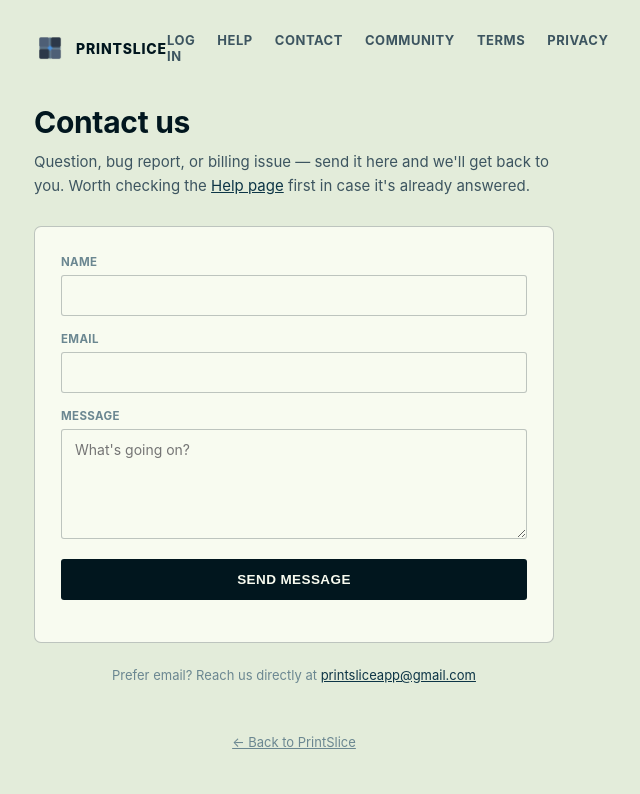
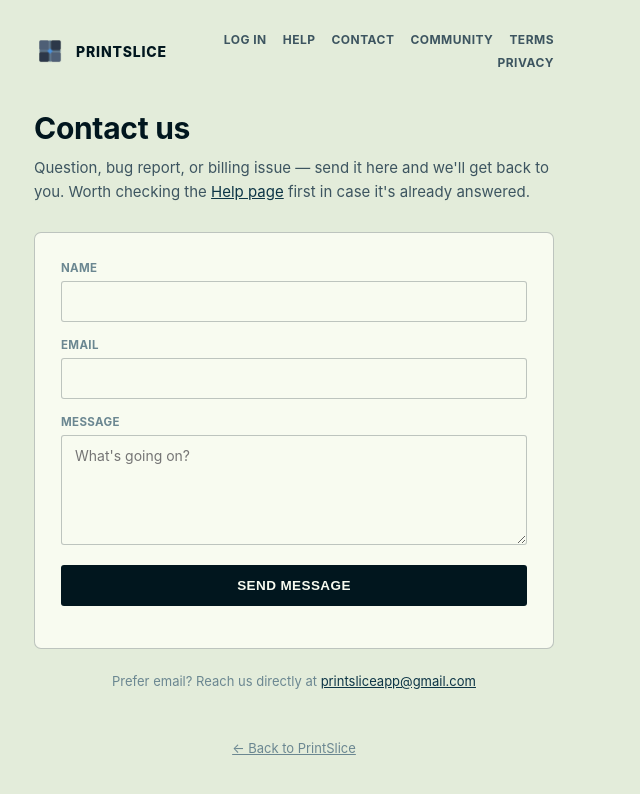
Before and after one commit to printsliceapp/PrintSlice, a website: page contact.html in a window 1280 px wide. Shown: the whole page, without its empty margins (346-986 px from the left). Drawn offline with Linux system fonts and the light colour scheme.

Commit message:
Fix nav-links overflow on narrow standalone pages
Log In was wrapping mid-word (LOG / IN) since the nav had grown to 6
links (Log In, Help, Contact, Community, Terms, Privacy) squeezed into
a 560px-wide container built for 3. Now the whole link group wraps as a
unit onto a second line when needed, and no individual link ever breaks
internally.

```diff
--- a/contact.html
+++ b/contact.html
@@ -33,8 +33,8 @@
     display:flex; align-items:center; justify-content:center;
   }
   .brand-name{ font-weight:800; font-size:14px; letter-spacing:.06em; text-transform:uppercase; }
-  .nav-links{ display:flex; gap:22px; font-size:13px; }
-  .nav-links a{ color:var(--ink-soft); text-decoration:none; font-weight:700; text-transform:uppercase; letter-spacing:.04em; }
+  .nav-links{ display:flex; flex-wrap:wrap; justify-content:flex-end; gap:8px 16px; font-size:12px; }
+  .nav-links a{ color:var(--ink-soft); text-decoration:none; font-weight:700; text-transform:uppercase; letter-spacing:.04em; white-space:nowrap; }
   .nav-links a:hover{ color:var(--ink); }
   h1{ font-size:30px; margin:0 0 10px; letter-spacing:-.01em; }
   .lede{ color:var(--ink-soft); font-size:15px; margin:0 0 28px; line-height:1.6; }
```
Also changed, not shown: early-access.html (+2 -2 lines), help.html (+2 -2 lines), privacy.html (+2 -2 lines), terms.html (+2 -2 lines).
